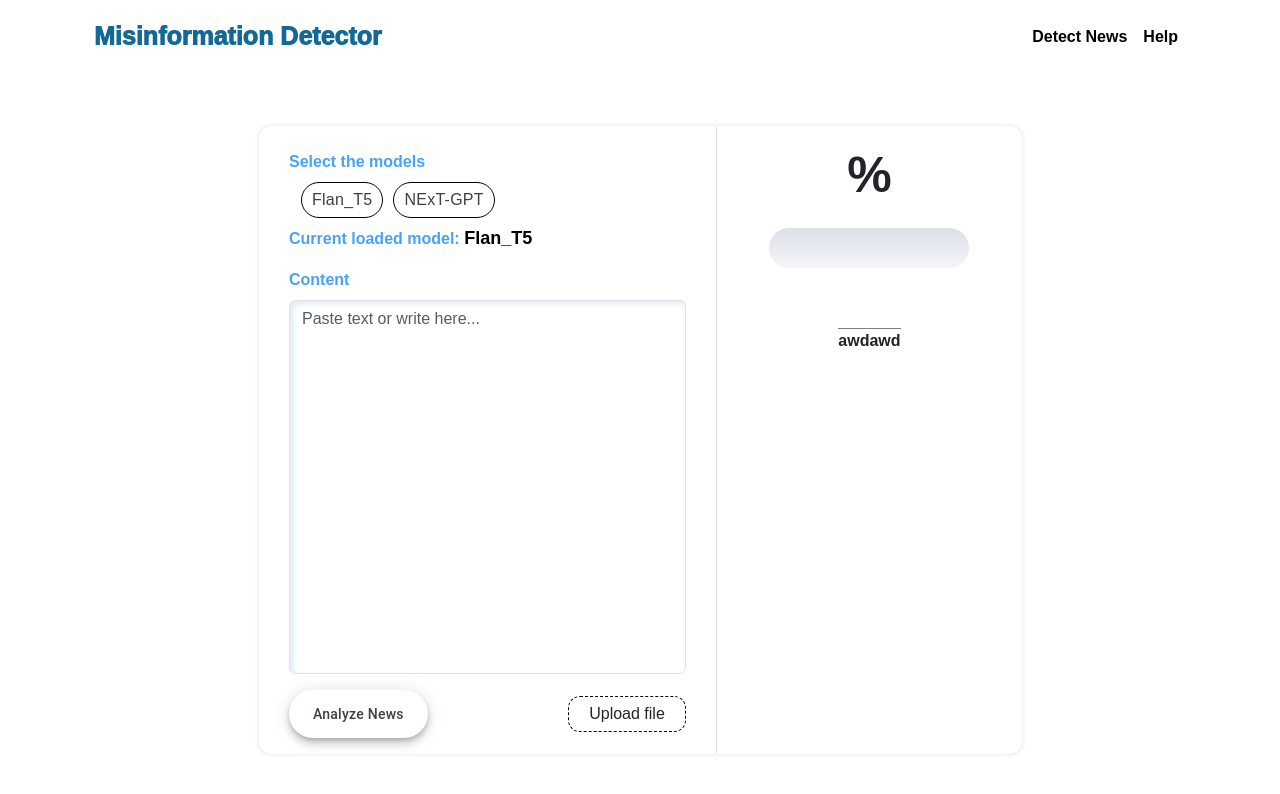
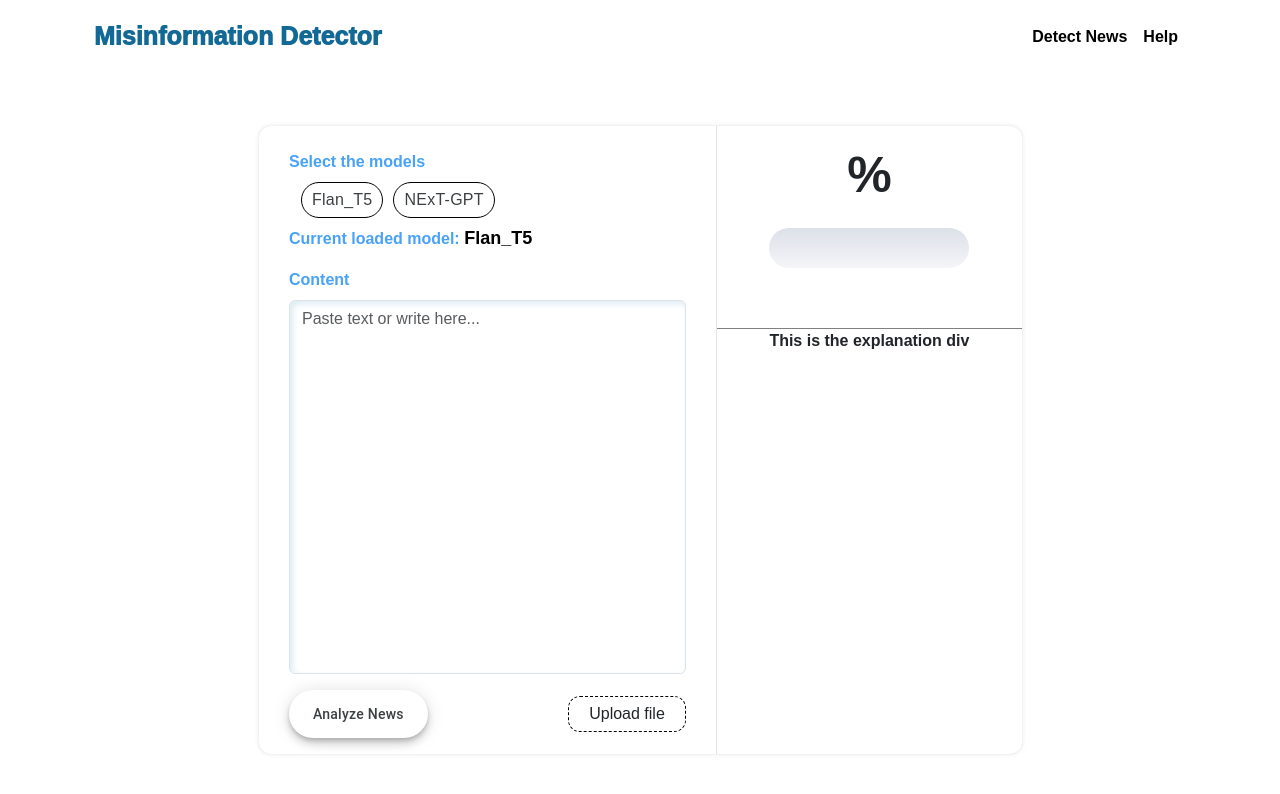
Before and after one commit to JohnnyTaiCK/FYP, a React (Create React App) app in the folder FYP/frontend/: page / in a window 1280 px wide. Shown: the top 794 px of the page. Built offline with nearby package versions, Linux system fonts and the light colour scheme.

Commit message:
29/3/2024 17:23

```diff
--- a/FYP/frontend/src/components/detectNews.js
+++ b/FYP/frontend/src/components/detectNews.js
@@ -111,7 +111,7 @@ function DetectNews() {
             {result === "" ? <div id="result-indicator"></div>: <div id="result-indicator">Predicted as {result === "True" ? "real" : "fake"} information!</div>}
 
             <div id="explanation-indicator">
-              awdawd
+              This is the explanation div
             </div>
           </Container>
         </Container>
--- a/FYP/frontend/src/styles/index.css
+++ b/FYP/frontend/src/styles/index.css
@@ -157,7 +157,7 @@ code {
 
 .detect-news-container-content_right {
   border-left: 1px solid #E0E2E7;
-  padding: 12px;
+  padding: 12px 0;
   min-width: 40%;
   width: 40%;
   overflow: hidden;
@@ -169,18 +169,6 @@ code {
   text-align: center;
   font-size: 50px;
   font-weight: bold;
-}
-
-#result-indicator {
-  color: #0d6efd;
-  font-size: 20px;
-  font-weight: 600;
-  min-height: 30px;
-}
-
-#explanation-indicator {
-  border-top: 1px solid grey;
-  font-size: medium;
 }
 
 #reliability-bar-wrap {
@@ -206,3 +194,16 @@ code {
   position: absolute;
   width: 0;
 }
+
+#result-indicator {
+  color: #0d6efd;
+  font-size: 20px;
+  font-weight: 600;
+  min-height: 30px;
+}
+
+#explanation-indicator {
+  border-top: 1px solid grey;
+  font-size: medium;
+  min-width: 100%;
+}
```
Also changed, not shown: 2 other files (tests, documents, lock files or other folders).
